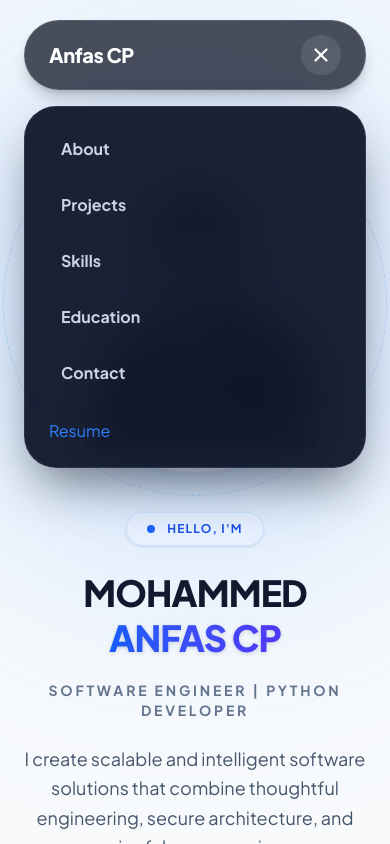
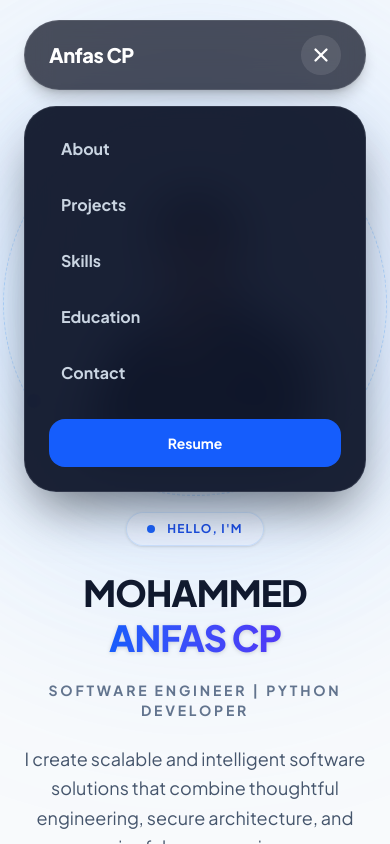
Before and after one commit to Anfas007/portfolio, a React (Vite) app: page / in a window 390 px wide. Both pictures are taken after a click on the button "Toggle Menu". Shown: the top 844 px of the page. Built offline with nearby package versions, Linux system fonts and the light colour scheme.

Commit message:
Fix mobile resume link

```diff
--- a/src/components/navbar/Navbar.tsx
+++ b/src/components/navbar/Navbar.tsx
@@ -93,7 +93,7 @@ const Navbar = () => {
                       href={SITE.resume}
                       target="_blank"
                       rel="noopener noreferrer"
-  className="text-blue-500"
+                      className="flex w-full justify-center rounded-2xl bg-blue-600 py-3.5 text-sm font-bold text-white transition-colors hover:bg-blue-500"
                     >
                       Resume
                     </a>
```
Lines whose indentation alone changed are shown as unchanged.
